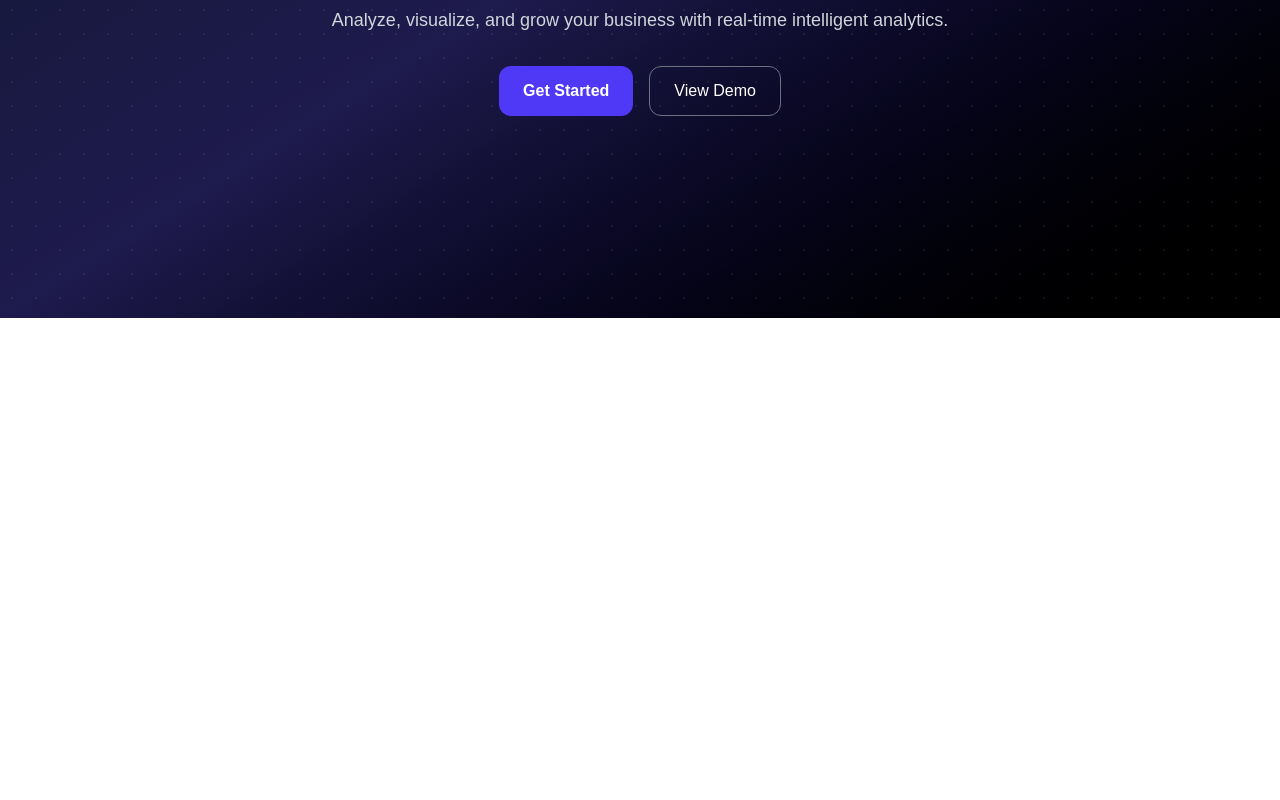
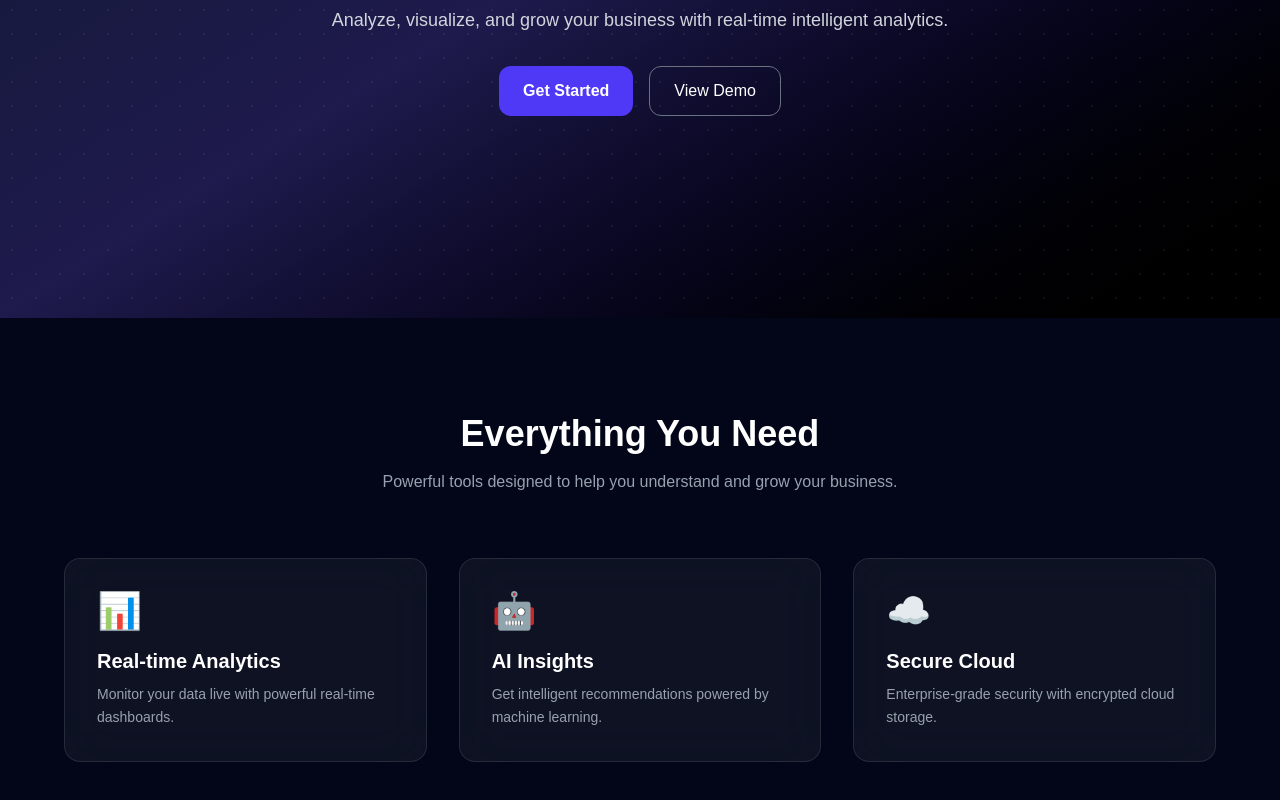
Before and after one commit to seriously0-0/insightify, a Next.js app: page / in a window 1280 px wide. Shown: the part 482-1282 px from the top of the page. Before the commit the page ends 800 px from the top, so only its background shows below. Built offline with nearby package versions, Linux system fonts and the light colour scheme.

Commit message:
add feature component

```diff
--- a/src/app/page.tsx
+++ b/src/app/page.tsx
@@ -1,11 +1,14 @@
 import Navbar from "@/components/layout/Navbar"
 import Hero from "@/components/sections/Hero"
+import Features from "@/components/sections/Features";
 
 export default function Home(){
   return(
     <main>
       <Navbar></Navbar>
       <Hero></Hero>
+      <Features></Features>
+
     </main>
   )
 }
--- /dev/null
+++ b/src/components/sections/Features.tsx
@@ -0,0 +1,39 @@
+
+const features = [
+    {title:"Real-time Analytics",desc:"Monitor your data live with powerful real-time dashboards.",icon:"📊"},
+    {title:"AI Insights",desc:"Get intelligent recommendations powered by machine learning.",icon:"🤖"},
+    {title:"Secure Cloud",desc:"Enterprise-grade security with encrypted cloud storage.",icon:"☁️"},
+]
+
+
+export default function Features() {
+    return(
+        <section id="features" className="relative bg-slate-950 text-white py-24 px-6">
+            <div className="max-w-6xl mx-auto text-center mb-16">
+                <h2 className="text-3xl md:text-4xl font-bold mb-4">
+                Everything You Need
+                </h2>
+
+                <p className="text-gray-400 max-w-2xl mx-auto">
+                Powerful tools designed to help you understand and grow your
+                business.
+                </p>
+            </div>
+                  <div className="max-w-6xl mx-auto grid grid-cols-1 md:grid-cols-3 gap-8">
+                    {features.map((item)=>(
+                        <div key={item.title}
+                         className="p-8 rounded-2xl bg-white/5 border border-white/10 backdrop-blur-xl hover:scale-[1.02] transition">
+            <div className="text-4xl mb-4">{item.icon}</div>
+
+            <h3 className="text-xl font-semibold mb-2">
+              {item.title}
+            </h3>
+                        <p className="text-gray-400 text-sm leading-relaxed">
+              {item.desc}
+            </p>
+                      </div>
+                    ))}
+                  </div>
+        </section>
+    )
+}
```
Also changed, not shown: 1 other file (tests, documents, lock files or other folders).
